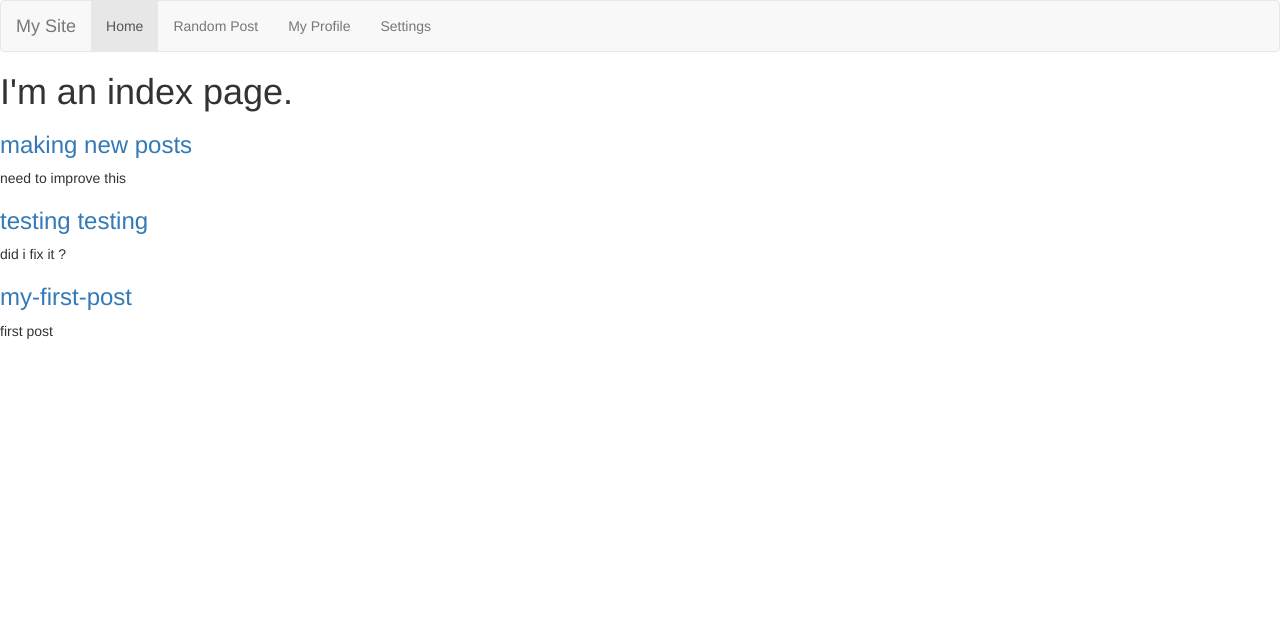
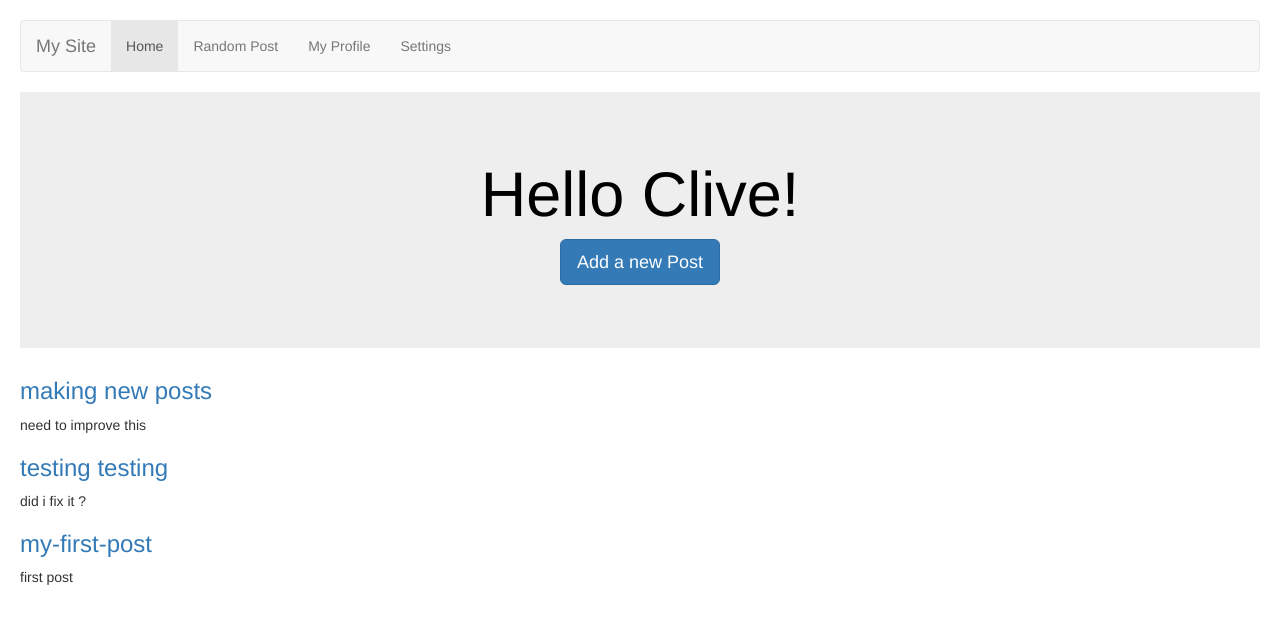
Before and after one commit to CliveCullen/mysite, a Django app: page / in a window 1280 px wide. Shown: the top 624 px of the page. Run offline with Django 3.2, Linux system fonts and the light colour scheme; data comes from the database, SQL or seed files in the repository; both versions use the stored data as it was after the commit; some libraries are stand-ins or nearby versions.

Commit message:
done for today

```diff
--- a/blog/static/css/style.css
+++ b/blog/static/css/style.css
@@ -1,4 +1,12 @@
 body{
-background: green !important;
+padding : 20px;
 
 }
+
+#welcome{
+color: black;
+
+text-align:center;
+background-image: url('{% static '../img/trees.jpg'%}';
+
+}
--- a/blog/templates/base.html
+++ b/blog/templates/base.html
@@ -5,7 +5,7 @@
     {% bootstrap_css %}
     {% bootstrap_javascript %}
     {%load static%}
-    <link rel="stylesheet" type="text/css" href="{% static ''%}"/>
+    <link rel="stylesheet" type="text/css" href="{% static 'css/style.css'%}"/>
 
     <meta charset="utf-8">
     <meta http-equiv="X-UA-Compatible" content="IE=edge">
--- a/blog/templates/index.html
+++ b/blog/templates/index.html
@@ -1,6 +1,12 @@
 {% extends 'base.html' %}
+{%block title %}Home{% endblock %}
 {%block content%}
-<h1>I'm an index page.</h1>
+<div class="jumbotron">
+  <div class="container" id="welcome">
+   <h1>Hello Clive!</h1>
+  <p><a class="btn btn-primary btn-lg" href="#" role="button">Add a new Post </a></p>
+  </div>
+</div>
 {% for post in posts %}
 
     <div>
```
Also changed, not shown: blog/media/placeholder.png (deleted), blog/static/media/img/trees.jpg (added), db.sqlite3.
